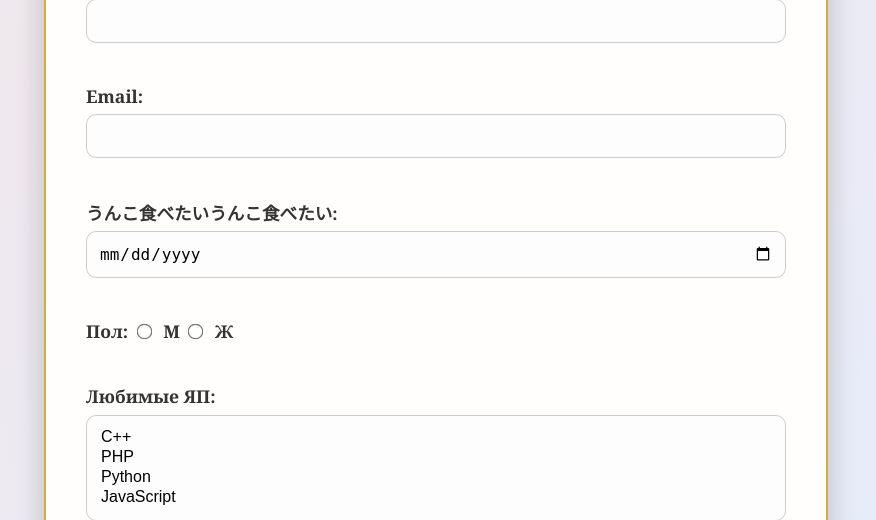
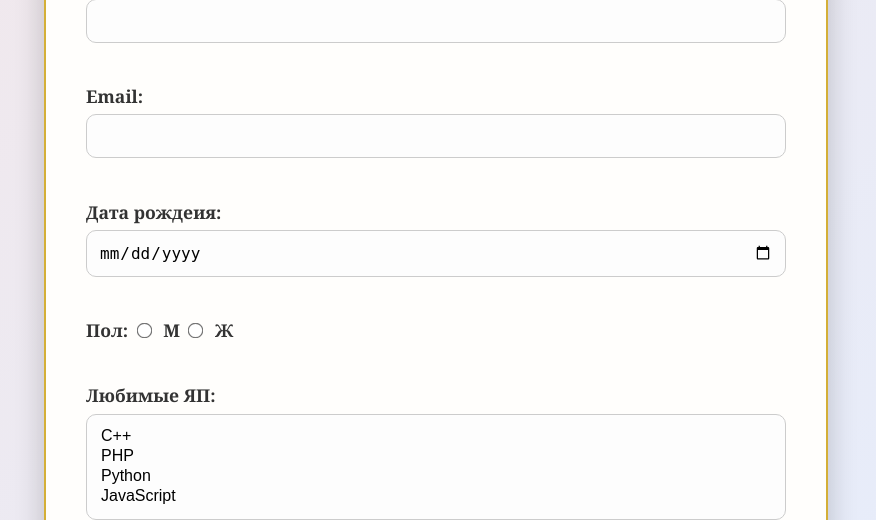
Before and after one commit to eitofujita/WebApt5, a PHP site: page /index.php in a window 1280 px wide. Shown: the part 335-855 px from the top of the page, without its empty margins (204-1080 px from the left). Run offline with PHP 8.4, Linux system fonts and the light colour scheme.

Commit message:
auto update

```diff
--- a/index.php
+++ b/index.php
@@ -86,7 +86,7 @@ $errors = $_GET['errors'] ?? [];
       <?= in_array('email', $errors) ? '<span class="error">Некорректный Email</span>' : '' ?>
     </label><br>
 
-    <label>うんこ食べたいうんこ食べたい:
+    <label>Дата рождеия:
       <input type="date" name="birthdate" value="<?= htmlspecialchars($values['birthdate']) ?>">
     </label><br>
 
```
